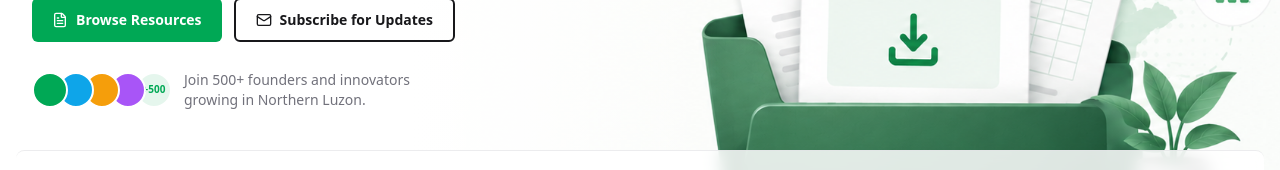
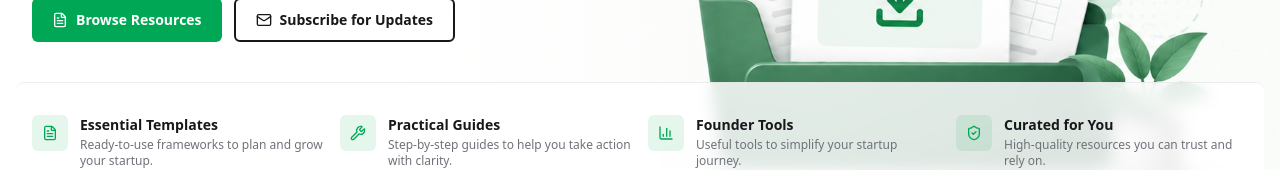
Before and after one commit to inv8rey/amianan-ventures, a Next.js app: page /resources in a window 1280 px wide. Shown: the part 451-621 px from the top of the page. Built offline with nearby package versions, Linux system fonts and the light colour scheme; no server answers; the database is empty.

Commit message:
Remove avatar/social-proof line from resources hero
Drops the "+500 founders and innovators" block per request.

```diff
--- a/components/site/ResourceHub.tsx
+++ b/components/site/ResourceHub.tsx
@@ -135,23 +135,6 @@ export function ResourceHub({ resources, articles }: { resources: FounderResourc
               >
                 <Mail className="h-4 w-4" /> Subscribe for Updates
               </a>
-            </div>
-            <div className="flex items-center gap-3">
-              <div className="flex -space-x-2.5">
-                {['#00a855', '#0ea5e9', '#f59e0b', '#a855f7'].map((c, i) => (
-                  <div
-                    key={c}
-                    className="w-9 h-9 rounded-full border-2 border-white"
-                    style={{ backgroundColor: c, zIndex: 4 - i }}
-                  />
-                ))}
-                <div className="w-9 h-9 rounded-full border-2 border-white bg-[#00a855]/10 text-[#00a855] text-[10px] font-black flex items-center justify-center">
-                  +500
-                </div>
-              </div>
-              <p className="text-sm text-zinc-500">
-                Join 500+ founders and innovators<br className="hidden sm:block" /> growing in Northern Luzon.
-              </p>
             </div>
           </div>
 
```
